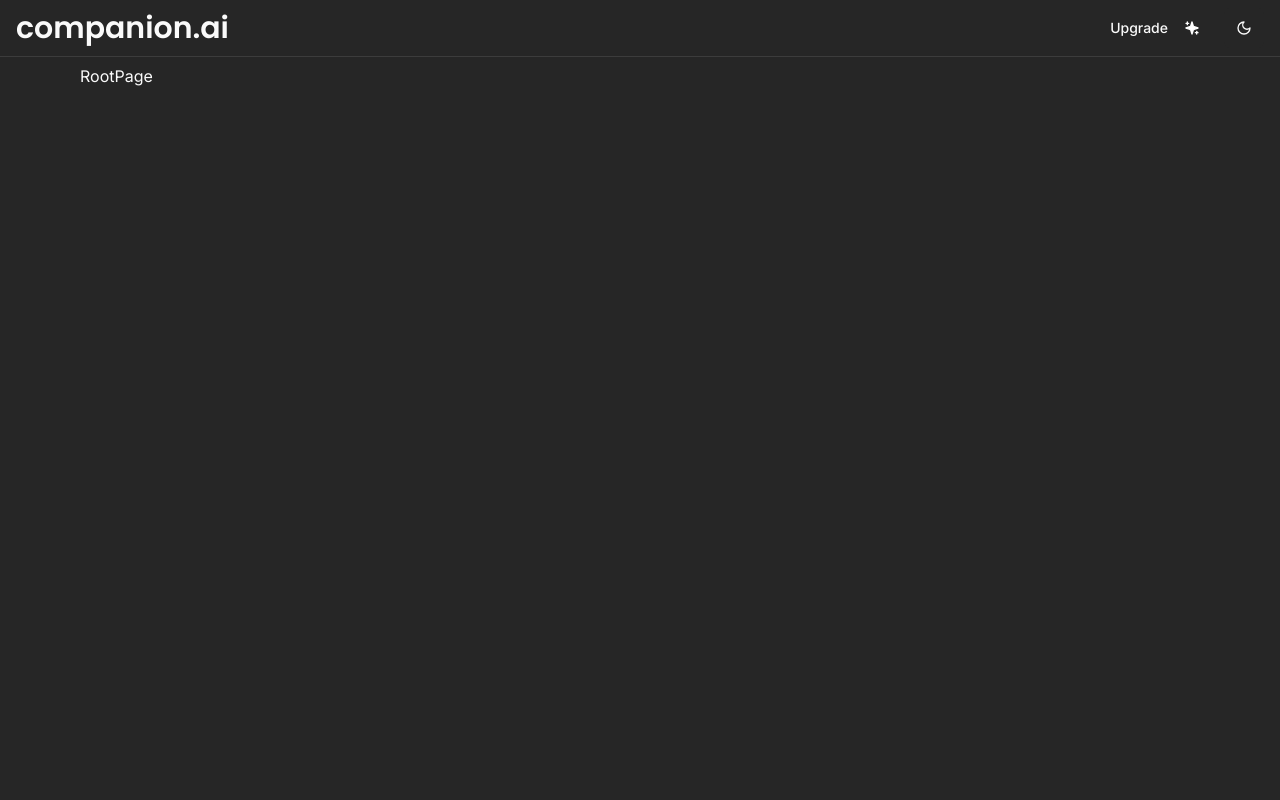
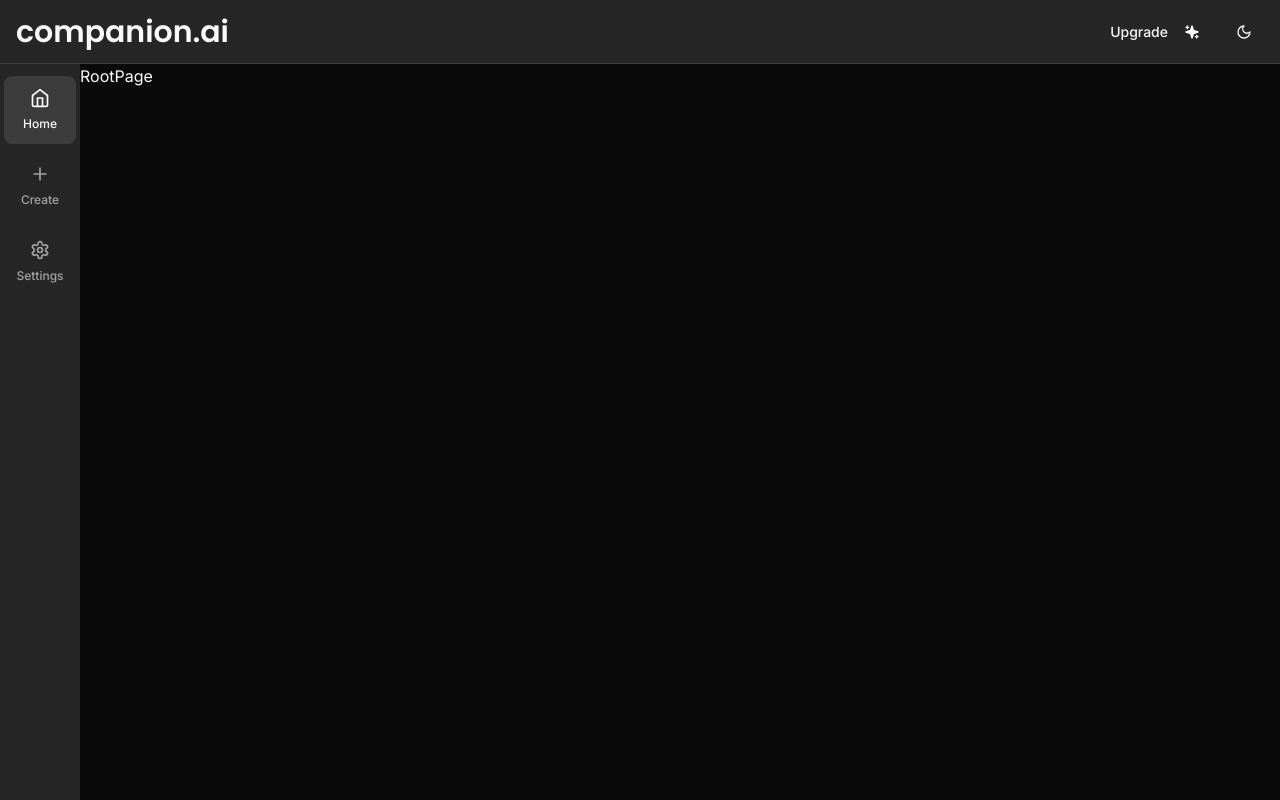
Before and after one commit to sakilk130/next13-ai-companion, a Next.js app: page / in a window 1280 px wide. Built offline with nearby package versions, Linux system fonts and the light colour scheme.

Commit message:
feat: sidebar component design with mobile devices

```diff
--- a/app/(root)/(routes)/layout.tsx
+++ b/app/(root)/(routes)/layout.tsx
@@ -1,6 +1,7 @@
 import { FC, ReactNode } from 'react';
 
 import { Navbar } from '@/components/navbar';
+import { Sidebar } from '@/components/sidebar';
 
 interface RootLayoutProps {
   children: ReactNode;
@@ -10,6 +11,9 @@
   return (
     <div className="h-full">
       <Navbar />
+      <div className="fixed inset-y-0 flex-col hidden w-20 h-full mt-16 md:flex">
+        <Sidebar />
+      </div>
       <main className="h-full pt-16 md:pl-20">{children}</main>
     </div>
   );
--- a/app/globals.css
+++ b/app/globals.css
@@ -13,11 +13,17 @@
     --background: 0 0% 100%;
     --foreground: 0 0% 3.9%;
 
+    --muted: 0 0% 96.1%;
+    --muted-foreground: 0 0% 45.1%;
+
+    --popover: 0 0% 100%;
+    --popover-foreground: 0 0% 3.9%;
+
     --card: 0 0% 100%;
     --card-foreground: 0 0% 3.9%;
 
-    --popover: 0 0% 100%;
-    --popover-foreground: 0 0% 3.9%;
+    --border: 0 0% 89.8%;
+    --input: 0 0% 89.8%;
 
     --primary: 0 0% 9%;
     --primary-foreground: 0 0% 98%;
@@ -25,18 +31,13 @@
     --secondary: 0 0% 96.1%;
     --secondary-foreground: 0 0% 9%;
 
-    --muted: 0 0% 96.1%;
-    --muted-foreground: 0 0% 45.1%;
-
     --accent: 0 0% 96.1%;
     --accent-foreground: 0 0% 9%;
 
     --destructive: 0 84.2% 60.2%;
     --destructive-foreground: 0 0% 98%;
 
-    --border: 0 0% 89.8%;
-    --input: 0 0% 89.8%;
-    --ring: 0 0% 3.9%;
+    --ring: 0 0% 63.9%;
 
     --radius: 0.5rem;
   }
@@ -45,11 +46,17 @@
     --background: 0 0% 3.9%;
     --foreground: 0 0% 98%;
 
+    --muted: 0 0% 14.9%;
+    --muted-foreground: 0 0% 63.9%;
+
+    --popover: 0 0% 3.9%;
+    --popover-foreground: 0 0% 98%;
+
     --card: 0 0% 3.9%;
     --card-foreground: 0 0% 98%;
 
-    --popover: 0 0% 3.9%;
-    --popover-foreground: 0 0% 98%;
+    --border: 0 0% 14.9%;
+    --input: 0 0% 14.9%;
 
     --primary: 0 0% 98%;
     --primary-foreground: 0 0% 9%;
@@ -57,18 +64,13 @@
     --secondary: 0 0% 14.9%;
     --secondary-foreground: 0 0% 98%;
 
-    --muted: 0 0% 14.9%;
-    --muted-foreground: 0 0% 63.9%;
-
     --accent: 0 0% 14.9%;
     --accent-foreground: 0 0% 98%;
 
     --destructive: 0 62.8% 30.6%;
-    --destructive-foreground: 0 0% 98%;
+    --destructive-foreground: 0 85.7% 97.3%;
 
-    --border: 0 0% 14.9%;
-    --input: 0 0% 14.9%;
-    --ring: 0 0% 83.1%;
+    --ring: 0 0% 14.9%;
   }
 }
 
--- a/app/layout.tsx
+++ b/app/layout.tsx
@@ -21,7 +21,7 @@
   return (
     <ClerkProvider>
       <html lang="en" suppressHydrationWarning>
-        <body className={cn('bg-secondary', inter.className)}>
+        <body className={cn('', inter.className)}>
           <ThemeProvider attribute="class" defaultTheme="dark" enableSystem>
             {children}
           </ThemeProvider>
--- /dev/null
+++ b/components/mobile-sidebar.tsx
@@ -0,0 +1,19 @@
+import { Menu } from 'lucide-react';
+
+import { Sheet, SheetContent, SheetTrigger } from '@/components/ui/sheet';
+import { Sidebar } from '@/components/sidebar';
+
+const MobileSidebar = () => {
+  return (
+    <Sheet>
+      <SheetTrigger className="pr-4 md:hidden">
+        <Menu />
+      </SheetTrigger>
+      <SheetContent>
+        <Sidebar />
+      </SheetContent>
+    </Sheet>
+  );
+};
+
+export { MobileSidebar };
--- a/components/navbar.tsx
+++ b/components/navbar.tsx
@@ -8,6 +8,7 @@
 import { Button } from '@/components/ui/button';
 import { cn } from '@/lib/utils';
 import { ModeToggle } from '@/components/mode-toggle';
+import { MobileSidebar } from '@/components/mobile-sidebar';
 
 const font = Poppins({
   weight: '600',
@@ -16,9 +17,9 @@
 
 const Navbar = () => {
   return (
-    <div className="fixed z-50 flex items-center justify-between w-full px-4 py-2 border-b border-primary/10 bg-secondary">
+    <div className="fixed z-50 flex items-center justify-between w-full h-16 px-4 py-2 border-b border-primary/10 bg-secondary">
       <div className="flex items-center">
-        <Menu className="block md:hidden" />
+        <MobileSidebar />
         <Link href="/">
           <h1
             className={cn(
--- /dev/null
+++ b/components/sidebar.tsx
@@ -0,0 +1,63 @@
+'use client';
+
+import { Home, Plus, Settings } from 'lucide-react';
+import { useRouter, usePathname } from 'next/navigation';
+
+import { cn } from '@/lib/utils';
+
+const Sidebar = () => {
+  const router = useRouter();
+  const pathname = usePathname();
+
+  const onNavigate = (url: string, pro: boolean) => {
+    // TODO: check if user is pro
+    return router.push(url);
+  };
+
+  const routes = [
+    {
+      icon: Home,
+      href: '/',
+      label: 'Home',
+      pro: false,
+    },
+    {
+      icon: Plus,
+      href: '/companion/new',
+      label: 'Create',
+      pro: true,
+    },
+    {
+      icon: Settings,
+      href: '/settings',
+      label: 'Settings',
+      pro: false,
+    },
+  ];
+
+  return (
+    <div className="flex flex-col h-full space-y-4 text-primary bg-secondary">
+      <div className="flex justify-center flex-1 p-3">
+        <div className="space-y-2">
+          {routes.map((route) => (
+            <div
+              onClick={() => onNavigate(route.href, route.pro)}
+              key={route.href}
+              className={cn(
+                'text-muted-foreground text-xs group flex p-3 w-full justify-start font-medium cursor-pointer hover:text-primary hover:bg-primary/10 rounded-lg transition',
+                pathname === route.href && 'bg-primary/10 text-primary'
+              )}
+            >
+              <div className="flex flex-col items-center flex-1 gap-y-2">
+                <route.icon className="w-5 h-5" />
+                {route.label}
+              </div>
+            </div>
+          ))}
+        </div>
+      </div>
+    </div>
+  );
+};
+
+export { Sidebar };
--- /dev/null
+++ b/components/ui/sheet.tsx
@@ -0,0 +1,144 @@
+"use client"
+
+import * as React from "react"
+import * as SheetPrimitive from "@radix-ui/react-dialog"
+import { cva, type VariantProps } from "class-variance-authority"
+import { X } from "lucide-react"
+
+import { cn } from "@/lib/utils"
+
+const Sheet = SheetPrimitive.Root
+
+const SheetTrigger = SheetPrimitive.Trigger
+
+const SheetClose = SheetPrimitive.Close
+
+const SheetPortal = ({
+  className,
+  ...props
+}: SheetPrimitive.DialogPortalProps) => (
+  <SheetPrimitive.Portal className={cn(className)} {...props} />
+)
+SheetPortal.displayName = SheetPrimitive.Portal.displayName
+
+const SheetOverlay = React.forwardRef<
+  React.ElementRef<typeof SheetPrimitive.Overlay>,
+  React.ComponentPropsWithoutRef<typeof SheetPrimitive.Overlay>
+>(({ className, ...props }, ref) => (
+  <SheetPrimitive.Overlay
+    className={cn(
+      "fixed inset-0 z-50 bg-background/80 backdrop-blur-sm data-[state=open]:animate-in data-[state=closed]:animate-out data-[state=closed]:fade-out-0 data-[state=open]:fade-in-0",
+      className
+    )}
+    {...props}
+    ref={ref}
+  />
+))
+SheetOverlay.displayName = SheetPrimitive.Overlay.displayName
+
+const sheetVariants = cva(
+  "fixed z-50 gap-4 bg-background p-6 shadow-lg transition ease-in-out data-[state=open]:animate-in data-[state=closed]:animate-out data-[state=closed]:duration-300 data-[state=open]:duration-500",
+  {
+    variants: {
+      side: {
+        top: "inset-x-0 top-0 border-b data-[state=closed]:slide-out-to-top data-[state=open]:slide-in-from-top",
+        bottom:
+          "inset-x-0 bottom-0 border-t data-[state=closed]:slide-out-to-bottom data-[state=open]:slide-in-from-bottom",
+        left: "inset-y-0 left-0 h-full w-3/4 border-r data-[state=closed]:slide-out-to-left data-[state=open]:slide-in-from-left sm:max-w-sm",
+        right:
+          "inset-y-0 right-0 h-full w-3/4  border-l data-[state=closed]:slide-out-to-right data-[state=open]:slide-in-from-right sm:max-w-sm",
+      },
+    },
+    defaultVariants: {
+      side: "right",
+    },
+  }
+)
+
+interface SheetContentProps
+  extends React.ComponentPropsWithoutRef<typeof SheetPrimitive.Content>,
+    VariantProps<typeof sheetVariants> {}
+
+const SheetContent = React.forwardRef<
+  React.ElementRef<typeof SheetPrimitive.Content>,
+  SheetContentProps
+>(({ side = "right", className, children, ...props }, ref) => (
+  <SheetPortal>
+    <SheetOverlay />
+    <SheetPrimitive.Content
+      ref={ref}
+      className={cn(sheetVariants({ side }), className)}
+      {...props}
+    >
+      {children}
+      <SheetPrimitive.Close className="absolute right-4 top-4 rounded-sm opacity-70 ring-offset-background transition-opacity hover:opacity-100 focus:outline-none focus:ring-2 focus:ring-ring focus:ring-offset-2 disabled:pointer-events-none data-[state=open]:bg-secondary">
+        <X className="h-4 w-4" />
+        <span className="sr-only">Close</span>
+      </SheetPrimitive.Close>
+    </SheetPrimitive.Content>
+  </SheetPortal>
+))
+SheetContent.displayName = SheetPrimitive.Content.displayName
+
+const SheetHeader = ({
+  className,
+  ...props
+}: React.HTMLAttributes<HTMLDivElement>) => (
+  <div
+    className={cn(
+      "flex flex-col space-y-2 text-center sm:text-left",
+      className
+    )}
+    {...props}
+  />
+)
+SheetHeader.displayName = "SheetHeader"
+
+const SheetFooter = ({
+  className,
+  ...props
+}: React.HTMLAttributes<HTMLDivElement>) => (
+  <div
+    className={cn(
+      "flex flex-col-reverse sm:flex-row sm:justify-end sm:space-x-2",
+      className
+    )}
+    {...props}
+  />
+)
+SheetFooter.displayName = "SheetFooter"
+
+const SheetTitle = React.forwardRef<
+  React.ElementRef<typeof SheetPrimitive.Title>,
+  React.ComponentPropsWithoutRef<typeof SheetPrimitive.Title>
+>(({ className, ...props }, ref) => (
+  <SheetPrimitive.Title
+    ref={ref}
+    className={cn("text-lg font-semibold text-foreground", className)}
+    {...props}
+  />
+))
+SheetTitle.displayName = SheetPrimitive.Title.displayName
+
+const SheetDescription = React.forwardRef<
+  React.ElementRef<typeof SheetPrimitive.Description>,
+  React.ComponentPropsWithoutRef<typeof SheetPrimitive.Description>
+>(({ className, ...props }, ref) => (
+  <SheetPrimitive.Description
+    ref={ref}
+    className={cn("text-sm text-muted-foreground", className)}
+    {...props}
+  />
+))
+SheetDescription.displayName = SheetPrimitive.Description.displayName
+
+export {
+  Sheet,
+  SheetTrigger,
+  SheetClose,
+  SheetContent,
+  SheetHeader,
+  SheetFooter,
+  SheetTitle,
+  SheetDescription,
+}
--- a/package.json
+++ b/package.json
@@ -10,6 +10,7 @@
   },
   "dependencies": {
     "@clerk/nextjs": "^4.23.2",
+    "@radix-ui/react-dialog": "^1.0.4",
     "@radix-ui/react-dropdown-menu": "^2.0.5",
     "@radix-ui/react-slot": "^1.0.2",
     "@types/node": "20.4.10",
```
Also changed, not shown: 1 other file (tests, documents, lock files or other folders).
